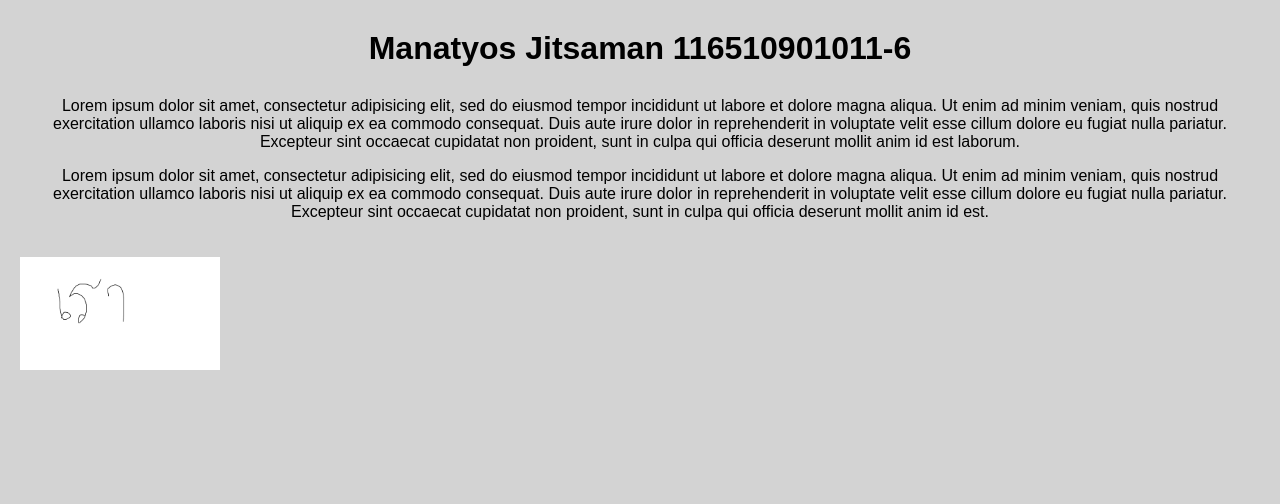
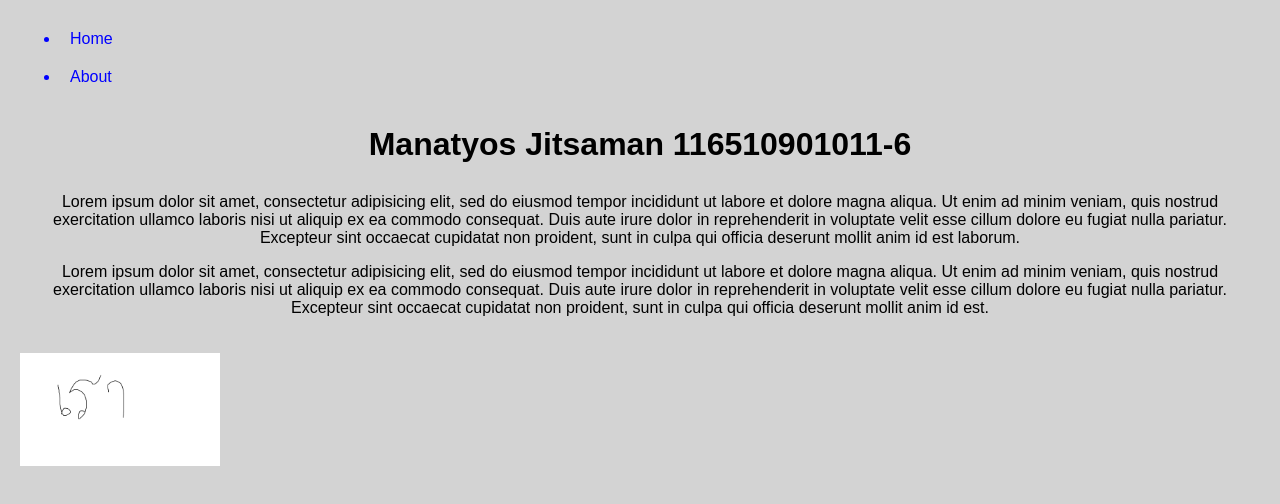
Before and after one commit to Manatyos/hello_world, a plain HTML site: page index.html in a window 1280 px wide. Drawn offline with Linux system fonts and the light colour scheme.

Commit message:
Edit index and style li

```diff
--- a/index.html
+++ b/index.html
@@ -7,6 +7,10 @@
 	<link rel="stylesheet" type="text/css" href="style.css">
 </head>
 <body>
+	<ul>
+		<li>Home</li>
+		<li>About</li>
+	</ul>
 	<h1>Manatyos Jitsaman 116510901011-6</h1>
 	<p>Lorem ipsum dolor sit amet, consectetur adipisicing elit, sed do eiusmod
 	tempor incididunt ut labore et dolore magna aliqua. Ut enim ad minim veniam,
--- a/style.css
+++ b/style.css
@@ -13,11 +13,15 @@ h1{
 }
 img{
 	width: 200px;
-	text-align: center;
 	margin: 20px 0px;
 }
 p{
 	color: black;
 	text-align: center;
 }
+li{
+	color: blue;
+	padding: 10px;
+	text-align: left;
 }
+}
```
